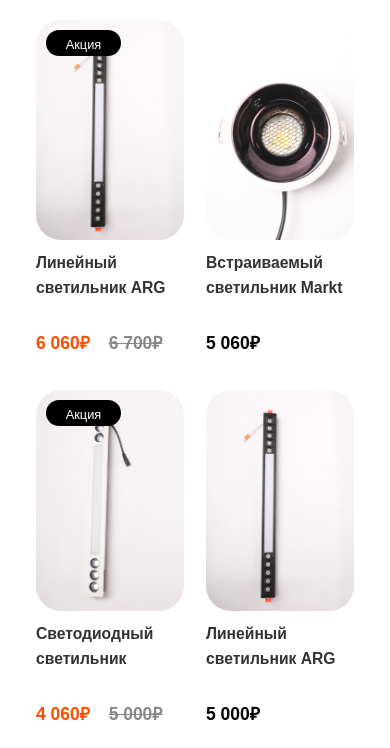
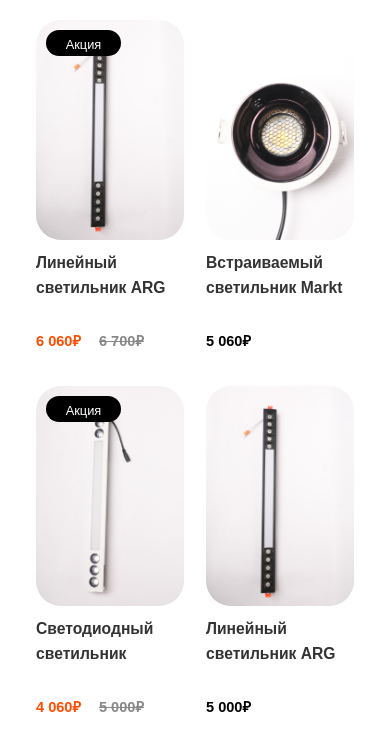
Before and after one commit to Vladimir859/test01, a plain HTML site: page index.html in a window 390 px wide. Shown: the part 66-814 px from the top of the page. Drawn offline with Linux system fonts and the light colour scheme.

Commit message:
index.html

```diff
--- a/index.html
+++ b/index.html
@@ -30,7 +30,7 @@
             line-height: 1.6;
             display: flex;
             flex-direction: column;
-            min-height: 100vh;
+            min-height: 100dvh;
         }
 
         .bar-info {
@@ -506,7 +506,7 @@
                 font-size: 1.4em;
             }
             .price-container{
-                font-size: 1.2em;
+                font-size: 1em;
             }
             .header,.content, .footer{
                 padding-left: 35px;
@@ -518,7 +518,7 @@
                 font-size: 1em;
             }
             .price-container{
-                font-size: 1em;
+                font-size: 0.5em;
             }
             .header,.content, .footer{
                 padding-left: 20px;
```
